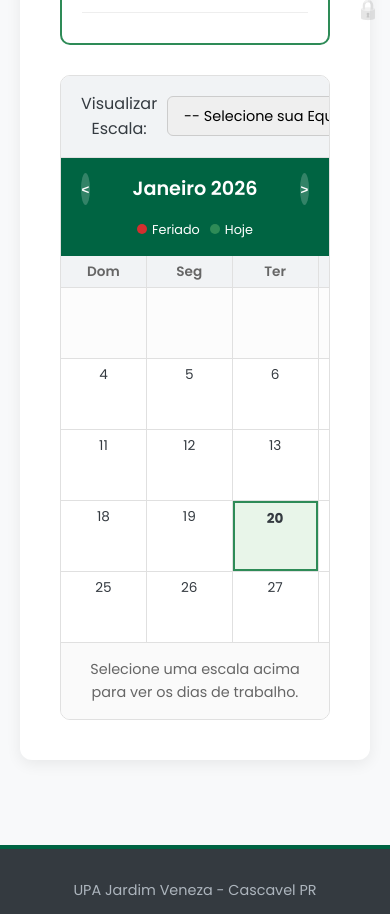
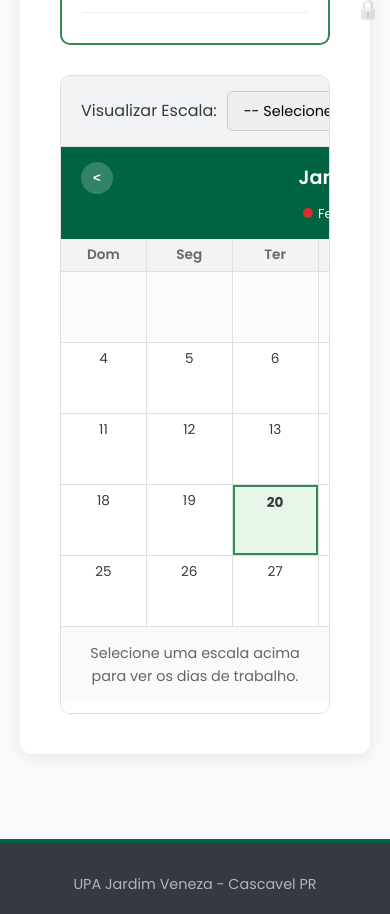
Before and after one commit to Harley-87/portal-upa, a website built with Vite: page index.html in a window 390 px wide. Shown: the part 808-1722 px from the top of the page. Built offline with nearby package versions, Linux system fonts and the light colour scheme; some packages are replaced by stand-ins of ours; no server answers; the database is empty.

Commit message:
Correção de CSS cabeçalho do calendário

```diff
--- a/index.html
+++ b/index.html
@@ -8,6 +8,7 @@
     <link rel="preconnect" href="https://fonts.googleapis.com">
     <link rel="preconnect" href="https://fonts.gstatic.com" crossorigin>
     <link href="https://fonts.googleapis.com/css2?family=Poppins:wght@400;500;600;700&display=swap" rel="stylesheet">
+    <link rel="icon" type="image/png" href="/img/Logo_UPA.png" />
 
     <style>
       /* Esconde  o site inteiramente enquanto carrega */
--- a/src/styles/components.css
+++ b/src/styles/components.css
@@ -429,31 +429,36 @@
 
   /* 1. Ajusta o Container Principal para permitir rolagem */
   .calendar-container {
-    overflow-x: auto; /* Cria barra de rolagem horizontal se precisar */
-    -webkit-overflow-scrolling: touch; /* Rolagem suave no iOS */
+    overflow-x: auto; /* Cria barra de rolagem horizontal */
+    -webkit-overflow-scrolling: touch;
+    padding-bottom: 10px; /* Um respiro para a barra de rolagem não colar */
   }
 
-  /* 2. Ajusta o Cabeçalho (Mês e Legenda) */
+  /* 2. O GRANDE TRUQUE: Forçar todos os elementos a terem a mesma largura mínima.
+     Assim, o cabeçalho verde, o seletor e os dias esticam juntos. */
+  .calendar-grid,
+  .calendar-header,
+  .calendar-controls {
+    min-width: 600px; /* Largura mínima para não quebrar o layout */
+    width: 100%;      /* Garante que ocupem espaço se a tela for maior que 600px */
+  }
+
+  /* 3. Ajustes internos do Cabeçalho para Mobile */
   .calendar-header {
-    flex-direction: column; /* Empilha os itens verticalmente */
-    gap: 15px;
-    align-items: center; /* Centraliza tudo */
+    flex-direction: column; /* Empilha mês e legenda se necessário, mas mantendo a largura */
+    gap: 10px;
+    align-items: center;
     text-align: center;
+    /* Garante que o fundo verde preencha tudo */
+    box-sizing: border-box;
   }
 
   .calendar-navigation {
     width: 100%;
-    justify-content: space-between; /* Espalha os botões e o mês */
+    justify-content: space-between;
   }
 
-  /* 3. Ajusta o Grid (A mágica da rolagem) */
-  .calendar-grid {
-    /* Define uma largura mínima para o calendário não ficar esmagado.
-       Se a tela for menor que 600px, vai aparecer a barra de rolagem. */
-    min-width: 600px;
-  }
-
-  /* Ajuste opcional: diminuir um pouco a fonte e padding dos dias no mobile */
+  /* 4. Ajustes visuais para caber melhor */
   .calendar-day, .weekday-name {
     font-size: 0.85rem;
     padding: 5px;
@@ -461,24 +466,23 @@
   .calendar-day { min-height: 70px; }
   .holiday-name { font-size: 0.6rem; }
 
-  /* 4. Ajusta o Rodapé (Resumo de Horas) */
+  /* 5. Ajusta o Rodapé (Resumo de Horas) */
   .workload-summary {
-    flex-direction: column; /* Empilha os itens */
+    flex-direction: column;
     gap: 10px;
+    min-width: 600px; /* O rodapé também precisa acompanhar a largura */
   }
 
   .workload-item {
-    /* Cria uma linha para cada item, com o título na esquerda e valor na direita */
     display: flex;
     justify-content: space-between;
     align-items: center;
     width: 100%;
-    border-bottom: 1px solid #eee; /* Linha separadora */
+    border-bottom: 1px solid #eee;
     padding-bottom: 5px;
     font-size: 1rem;
   }
 
-  /* Remove a borda do último item para ficar bonito */
   .workload-item:last-child {
     border-bottom: none;
   }
```
